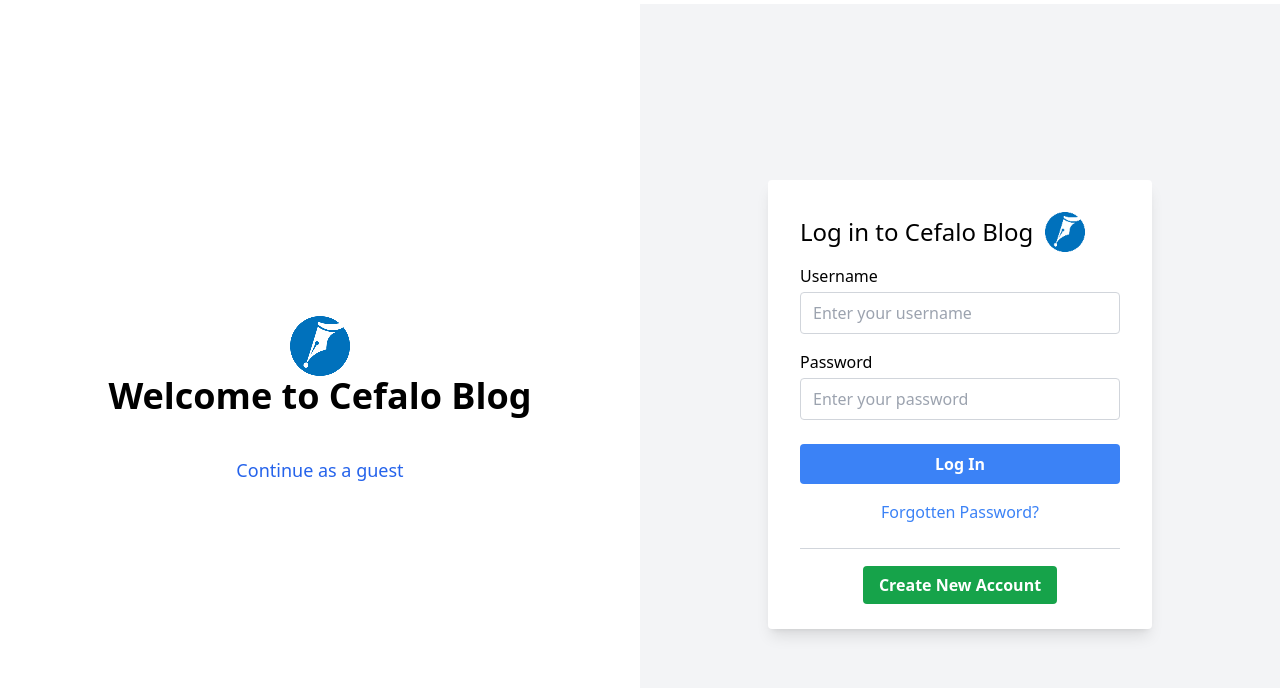
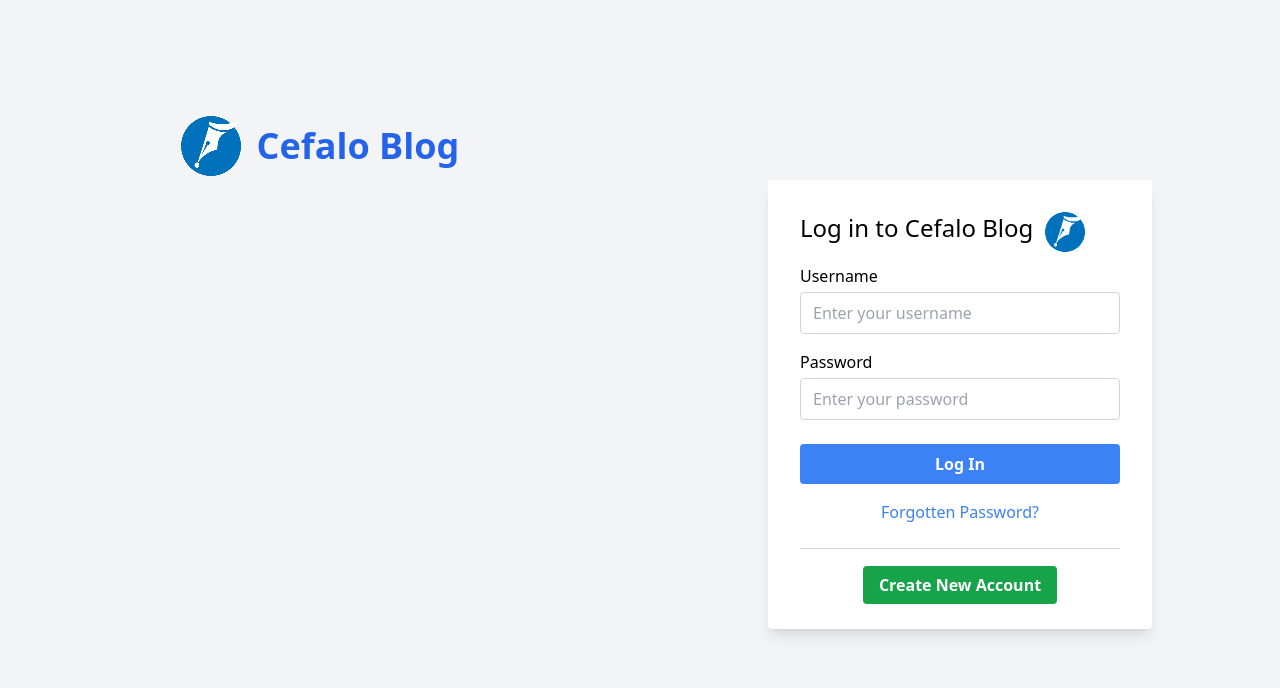
Before and after one commit to MAHMUDSWE/Cefalo_Blog, a React (Vite) app in the folder frontend/: page / in a window 1280 px wide. Shown: the top 688 px of the page. Built offline with nearby package versions, Linux system fonts and the light colour scheme.

Commit message:
landing page svg

```diff
--- a/frontend/index.html
+++ b/frontend/index.html
@@ -2,7 +2,7 @@
 <html lang="en">
   <head>
     <meta charset="UTF-8" />
-    <link rel="icon" type="image/svg+xml" href="/vite.svg" />
+    <link rel="icon" type="image/svg+xml" href="./src/assets/logo.jpg" />
     <meta name="viewport" content="width=device-width, initial-scale=1.0" />
     <title>Cefalo Blog</title>
   </head>
--- a/frontend/src/components/auth/login.jsx
+++ b/frontend/src/components/auth/login.jsx
@@ -2,6 +2,7 @@ import React, { useState } from 'react'
 import cefaloBlogLogo from "../../assets/logo.jpg";
 
 import CreateNewAccountButton from './CreateNewAccountButton';
+import { Link } from 'react-router-dom';
 
 export default function Login() {
 
@@ -13,14 +14,24 @@ export default function Login() {
         <div className='mt-1'>
             <div className="flex flex-col items-center justify-center min-h-screen bg-gray-100">
 
+                {window.location.href.endsWith('/login') &&
+                    <div className='inline-flex items-center gap-4 mb-2'>
+                        <img src={cefaloBlogLogo} className="w-70 h-70 " alt="Cefalo Blog Logo" />
+                        <h1 className='text-blue-600 text-4xl font-bold'>Cefalo Blog</h1>
+
+                    </div>
+                }
 
                 <div className="w-96 p-8 bg-white rounded shadow-lg">
 
-                    <div className='inline-flex items-center gap-3 mb-3'>
+
+                    {/* {window.location.href.endsWith('/login') && */}
+                    <div className='inline-flex text-center gap-3 mb-3'>
                         <p className="text-center text-2xl">Log in to Cefalo Blog </p>
 
                         <img src={cefaloBlogLogo} className="w-10 h-10 " alt="Cefalo Blog Logo" />
                     </div>
+                    {/* } */}
 
                     <form>
                         <div className="mb-4">
@@ -53,9 +64,9 @@ export default function Login() {
                             Log In
                         </button>
                         <div className="text-center mt-4">
-                            <a href="#" className="text-blue-500 hover:underline">
+                            <Link to="/recover" className="text-blue-500 hover:cursor-pointer">
                                 Forgotten Password?
-                            </a>
+                            </Link>
                         </div>
                     </form>
 
--- a/frontend/src/components/auth/signup.jsx
+++ b/frontend/src/components/auth/signup.jsx
@@ -1,11 +1,25 @@
 import React from 'react'
+import cefaloBlogLogo from "../../assets/logo.jpg";
+import { Link } from 'react-router-dom';
 
 export default function Signup() {
     return (
         <div className='mt-1'>
             <div className="flex flex-col items-center justify-center min-h-screen bg-gray-100">
+
+                {/* <div className='inline-flex items-center gap-4 mb-2'>
+                    <img src={cefaloBlogLogo} className="w-70 h-70 " alt="Cefalo Blog Logo" />
+                    <h1 className='text-blue-600 text-4xl font-bold'>Cefalo Blog</h1>
+
+                </div> */}
+
                 <div className="w-96 p-8 bg-white rounded shadow-lg">
-                    <h2 className="text-2xl font-bold mb-4">Create a New Account</h2>
+
+                    <div className='inline-flex items-center gap-3 mb-3'>
+                        <p className="text-center text-2xl">Create a New Account</p>
+
+                        <img src={cefaloBlogLogo} className="w-10 h-10 " alt="Cefalo Blog Logo" />
+                    </div>
                     <form>
                         <div className="mb-4">
                             <label htmlFor="fullname" className="block font-medium mb-1">
@@ -57,6 +71,11 @@ export default function Signup() {
                         >
                             Sign Up
                         </button>
+                        <div className='text-center mt-3'>
+                            <Link to="/login" className="text-blue-600 text-lg text-center hover:cursor-pointer">
+                                Already have an account?
+                            </Link>
+                        </div>
                     </form>
                 </div>
             </div>
--- a/frontend/src/components/nav/navbar.jsx
+++ b/frontend/src/components/nav/navbar.jsx
@@ -21,15 +21,18 @@ function Navbar() {
     return (
         <header aria-label="Site Header" className="bg-white shadow-md">
 
-            <div className="mx-auto max-w-screen-xl px-4 sm:px-6 lg:px-8">
+            {/* mx-auto max-w-screen-xl */}
+            <div className=" px-4 sm:px-6 lg:px-8">
 
                 <div className="flex h-16 items-center justify-between">
-                    <div className="md:flex md:items-center md:gap-12">
-                        <div classNameName="logo-div">
+
+                    <div className=" md:flex md:items-center md:gap-12">
                         <NavLink to="/">
-                                <img src={cefaloBlogLogo} classNameName="w-253 h-53" alt="Cefalo Blog Logo" />
+                            <div className='inline-flex items-center gap-4 mt-1'>
+                                <img src={cefaloBlogLogo} className="w-70 h-70 " alt="Cefalo Blog Logo" />
+                                <h1 className='text-blue-600 text-4xl font-bold'>Cefalo Blog</h1>
+                            </div>
                         </NavLink>
-                        </div>
                     </div>
 
                     <div className="block md:hidden">
@@ -56,7 +59,6 @@ function Navbar() {
                                         className={({ isActive }) => isActive ? "text-blue-600 bg-blue-100 text-lg px-3 py-3 rounded-md" : twMerge("text-gray-500 transition hover:bg-gray-100 text-lg px-3 py-3 rounded-md"
                                             , !isLoggedIn && 'disabled')}
 
-                                        activeClassName="text-blue-600 bg-blue-100"
                                         to="/connects"
                                         disabled
                                     >
@@ -69,7 +71,6 @@ function Navbar() {
                                     <NavLink
                                         className={({ isActive }) => isActive ? "text-blue-600 bg-blue-100 text-lg px-3 py-3 rounded-md" : twMerge("text-gray-500 transition hover:bg-gray-100 text-lg px-3 py-3 rounded-md"
                                             , !isLoggedIn && 'disabled')}
-                                        activeClassName="text-blue-600 bg-blue-100"
                                         to="/profile"
 
                                     >
@@ -84,7 +85,10 @@ function Navbar() {
                     <div className="flex items-center gap-4">
                         <div className="sm:flex sm:gap-4">
 
-                            {isLoggedIn ? <ProfileDropdown /> : <>
+                            {isLoggedIn ?
+                                <ProfileDropdown />
+                                :
+                                <>
                                     <NavLink
                                         className="rounded-md bg-blue-600 px-5 py-2.5 text-sm font-medium text-white shadow"
                                         to="/login"
@@ -98,7 +102,9 @@ function Navbar() {
                                         to="/signup"
                                     >
                                         Register
-                                </NavLink></>}
+                                    </NavLink>
+                                </>
+                            }
                         </div>
 
                     </div>
--- a/frontend/src/pages/IndexPage.jsx
+++ b/frontend/src/pages/IndexPage.jsx
@@ -2,6 +2,8 @@ import React, { useState } from 'react';
 import { Link, Outlet } from 'react-router-dom';
 
 import cefaloBlogLogo from "../assets/logo.jpg";
+
+import indexPageLogo from "../assets/indexPage.svg";
 
 
 function IndexPage() {
@@ -12,19 +14,31 @@ function IndexPage() {
     };
 
     return (
-        <div className="flex flex-row h-screen">
+        <div className="flex flex-row h-screen bg-gray-100">
             <div className="w-1/2 flex flex-col items-center justify-center">
 
-                <img src={cefaloBlogLogo} classNameName="w-300 h-60" alt="Cefalo Blog Logo" />
+                {/* <div className='inline-flex items-center gap-4'>
+                    <img src={cefaloBlogLogo} className="w-70 h-70 " alt="Cefalo Blog Logo" />
+                    <h1 className='text-blue-600 text-6xl font-bold'>Cefalo Blog</h1>
 
+                </div>
 
-                <h1 className="text-center text-4xl font-bold mb-4">Welcome to Cefalo Blog</h1>
                 <br />
                 <h1 className="text-center">
                     <Link to="/home" className="text-blue-600 text-lg hover:underline" onClick={handleContinueAsGuestClick}>
                         Continue as a guest
                     </Link>
-                </h1>
+                </h1> */}
+                <div className='inline-flex items-center gap-4 mb-2'>
+                    <img src={cefaloBlogLogo} className="w-70 h-70 " alt="Cefalo Blog Logo" />
+                    <h1 className='text-blue-600 text-4xl font-bold'>Cefalo Blog</h1>
+
+                </div>
+                <object
+                    type="image/svg+xml"
+                    data={indexPageLogo}
+                    className="max-h-[500px] "
+                />
             </div>
             <div className="w-1/2">
                 <Outlet />
--- a/frontend/src/routes/protectedRoutes.jsx
+++ b/frontend/src/routes/protectedRoutes.jsx
@@ -32,7 +32,7 @@ const NotGuestOrLoggedInMode = ({ children }) => {
     var isLoggedIn = localStorage.getItem("isLoggedIn");
     var isGuest = localStorage.getItem("userMode");
 
-    if (isGuest || isLoggedIn) {
+    if ( isLoggedIn ) {
 
         return <Navigate to="/home" replace />;
     }
--- a/frontend/src/services/blog.service.js
+++ b/frontend/src/services/blog.service.js
@@ -5,7 +5,6 @@ export const getAllBlogs = async () => {
     try {
         const response = await axiosInstance.get(apiEndpoint.blog.getAll);
         const blogs = response.data;
-
         return blogs;
     } catch (error) {
         console.error('Error fetching blogs:', error);
--- a/frontend/src/utils/axios.util.js
+++ b/frontend/src/utils/axios.util.js
@@ -11,7 +11,7 @@ const axiosInstance = axios.create({
 
 
 axiosInstance.interceptors.request.use((req) => {
-    req.headers.authorization = `Bearer ${getAccessToken}`;
+    req.headers.authorization = `Bearer ${getAccessToken()}`;
     //     const token = localStorage.getItem('token');
     //     if (token) {
     //         req.headers['Authorization'] = `Bearer ${token}`;
--- a/frontend/src/utils/token.util.js
+++ b/frontend/src/utils/token.util.js
@@ -1,10 +1,12 @@
 
 const getAccessToken = () => {
-    return localStorage.getItem("access_token");
+    const token = localStorage.getItem("access_token");
+    return token;
 }
 
 const isLoggedIn = () => {
-    return localStorage.getItem("isLoggedIn");
+    const isLoggedIn = localStorage.getItem("isLoggedIn");
+    return isLoggedIn;
 }
 
 const storeAccessToken = (access_token) => {
```
Also changed, not shown: frontend/src/assets/indexPage.svg (added), 1 other file (tests, documents, lock files or other folders). Lines whose indentation alone changed are shown as unchanged.
